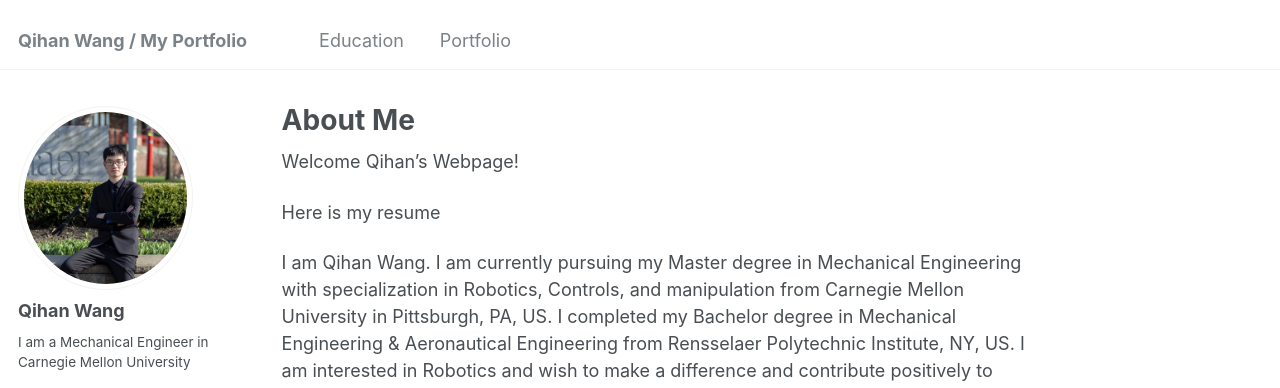
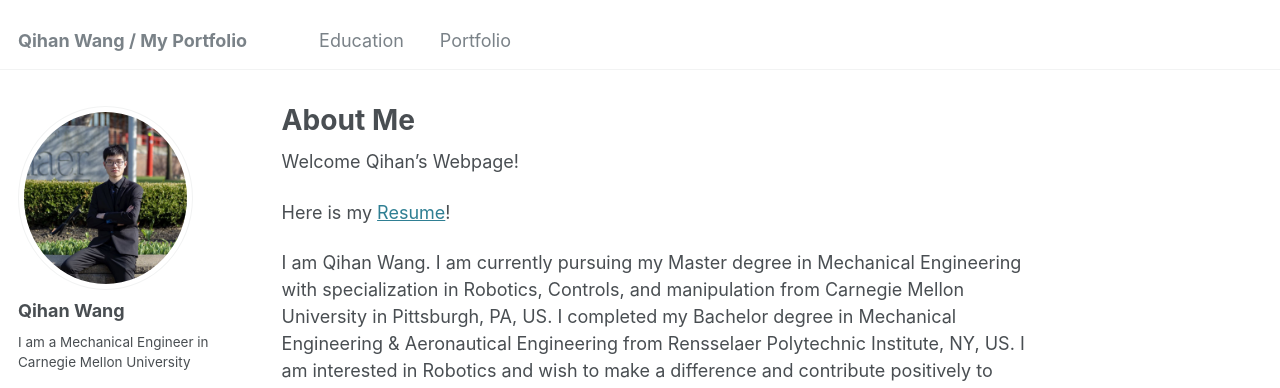
Before and after one commit to wangqihan2000/wqh.github.io, a Jekyll site: the page built from _pages/about.md, in a window 1280 px wide and 900 px high. Shown: the top 388 px of the window. Built offline with Jekyll 4.4.1, drawn with Linux system fonts in a browser that asks for light colours; part of the change alters nothing that is shown.

```diff
--- a/_pages/about.md
+++ b/_pages/about.md
@@ -9,7 +9,7 @@ redirect_from:
 
 Welcome Qihan's Webpage!
 
-Here is my resume
+Here is my [Resume](http://wqh.github.io/files/Qihan Wang Resume.pdf)!
 
 I am Qihan Wang. I am currently pursuing my Master degree in Mechanical Engineering with specialization in Robotics, Controls, and manipulation from Carnegie Mellon University in Pittsburgh, PA, US. I completed my Bachelor degree in Mechanical Engineering & Aeronautical Engineering from Rensselaer Polytechnic Institute, NY, US. I am interested in Robotics and wish to make a difference and contribute positively to society. I am seeking full-time jobs in Robotics field, especially in controls and design.
 
```
